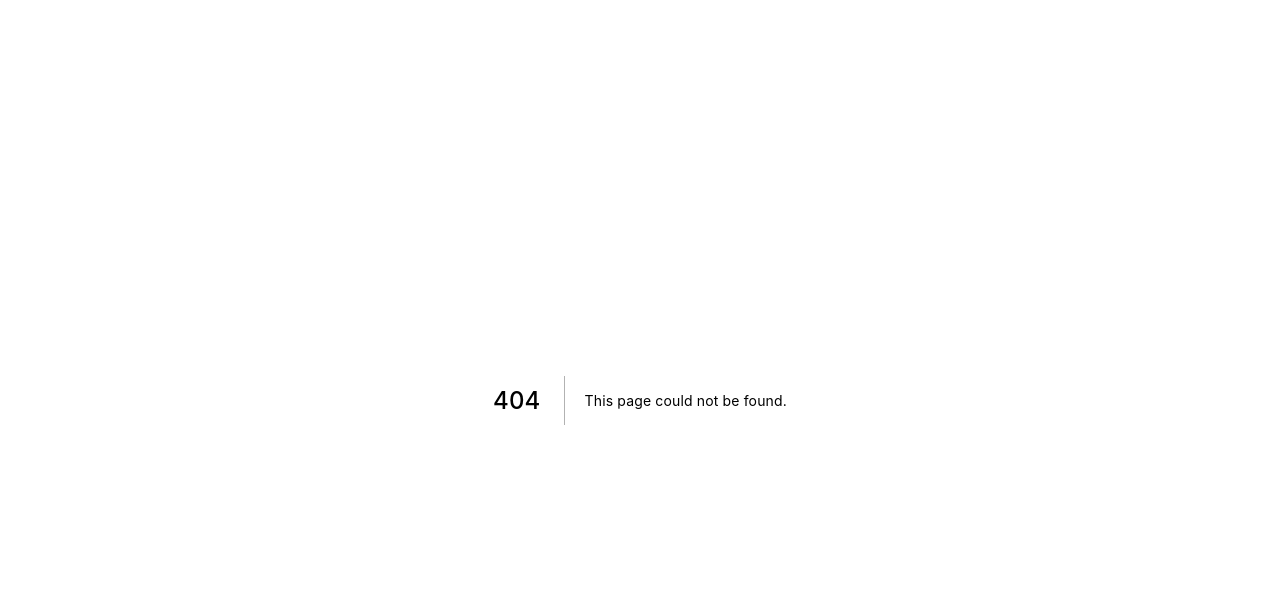
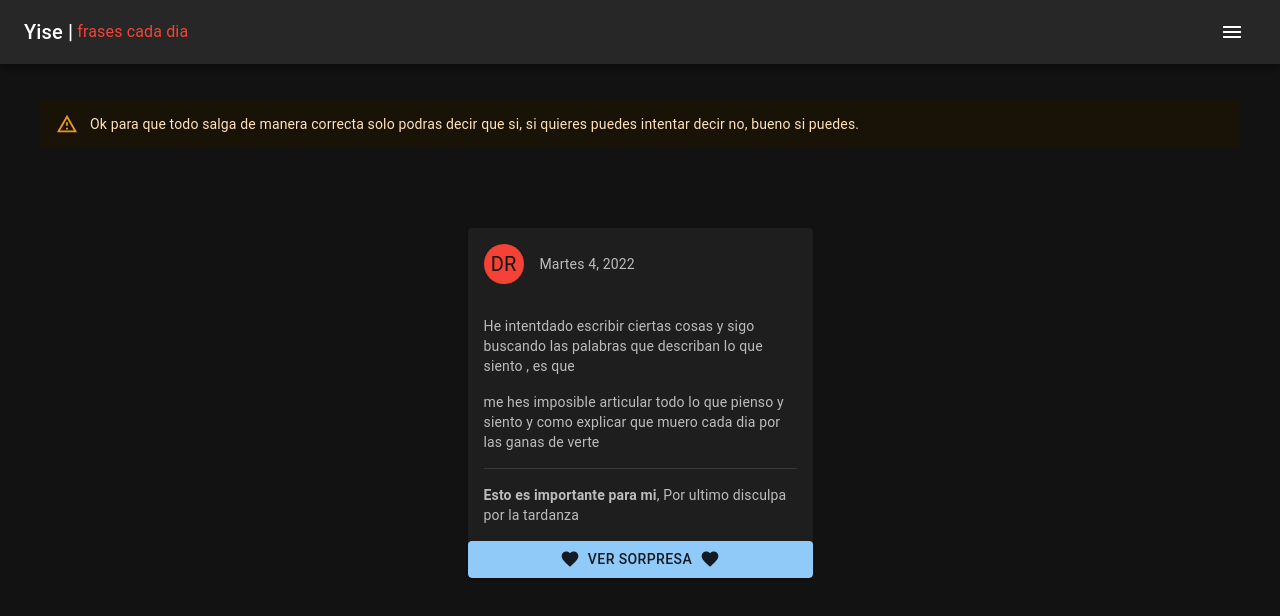
Before and after one commit to Trons31/ForYisel, a Next.js app: page /allmessage in a window 1280 px wide. Before the commit this address had no page. Shown: the top 616 px of the page. Built offline with nearby package versions, Linux system fonts and the light colour scheme.

Commit message:
Actualizacion3.0

```diff
--- /dev/null
+++ b/pages/allmessage.tsx
@@ -0,0 +1,16 @@
+import React from 'react'
+import { CitaYise } from '../components/cita'
+import { Layout } from '../components/Layouts'
+
+const allmessage = () => {
+  return (
+
+     <Layout>
+
+      <CitaYise />
+
+     </Layout>
+  )
+}
+
+export default allmessage
```
Also changed, not shown: pages/cita.tsx (+17 -11 lines).
